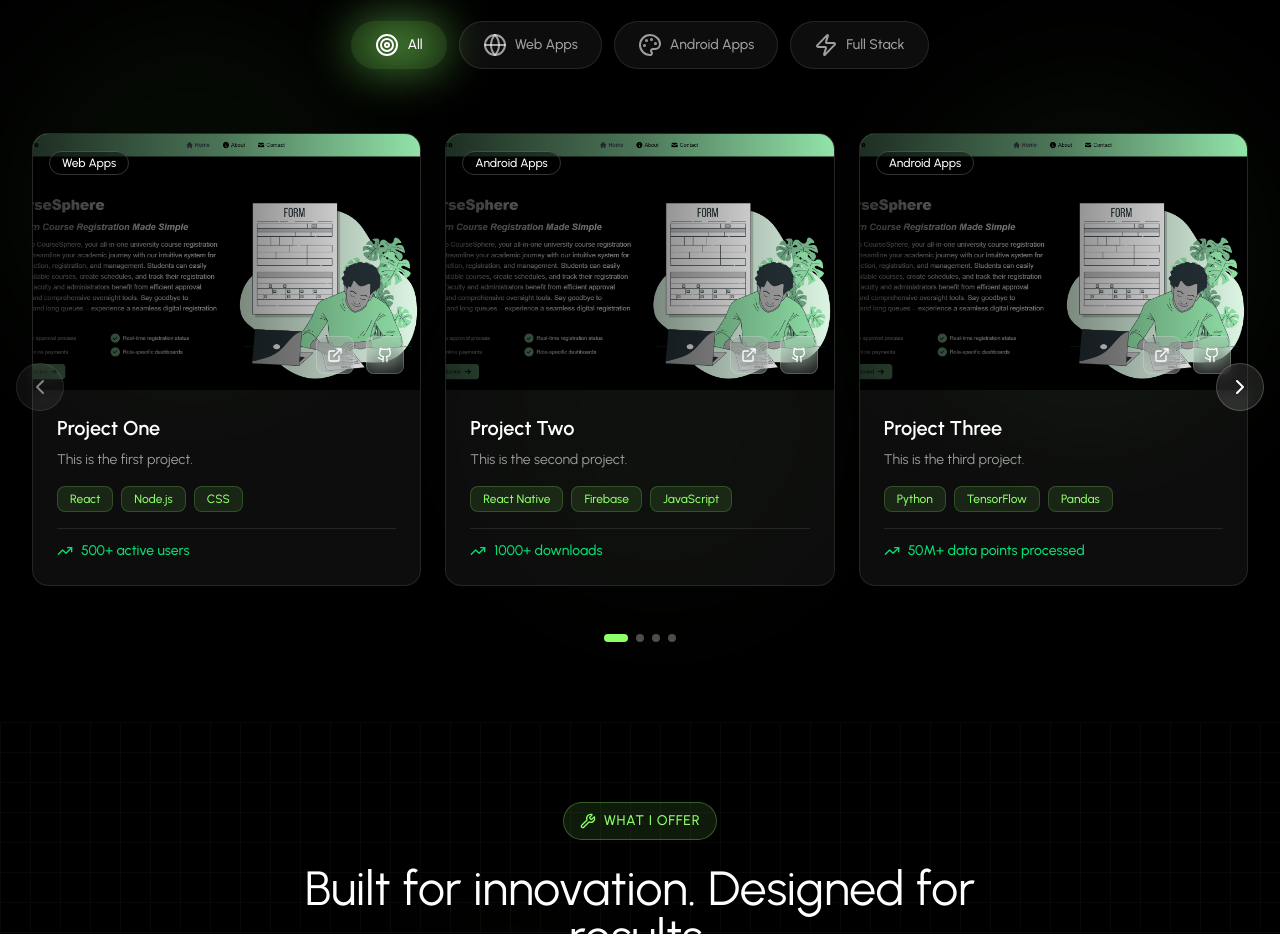
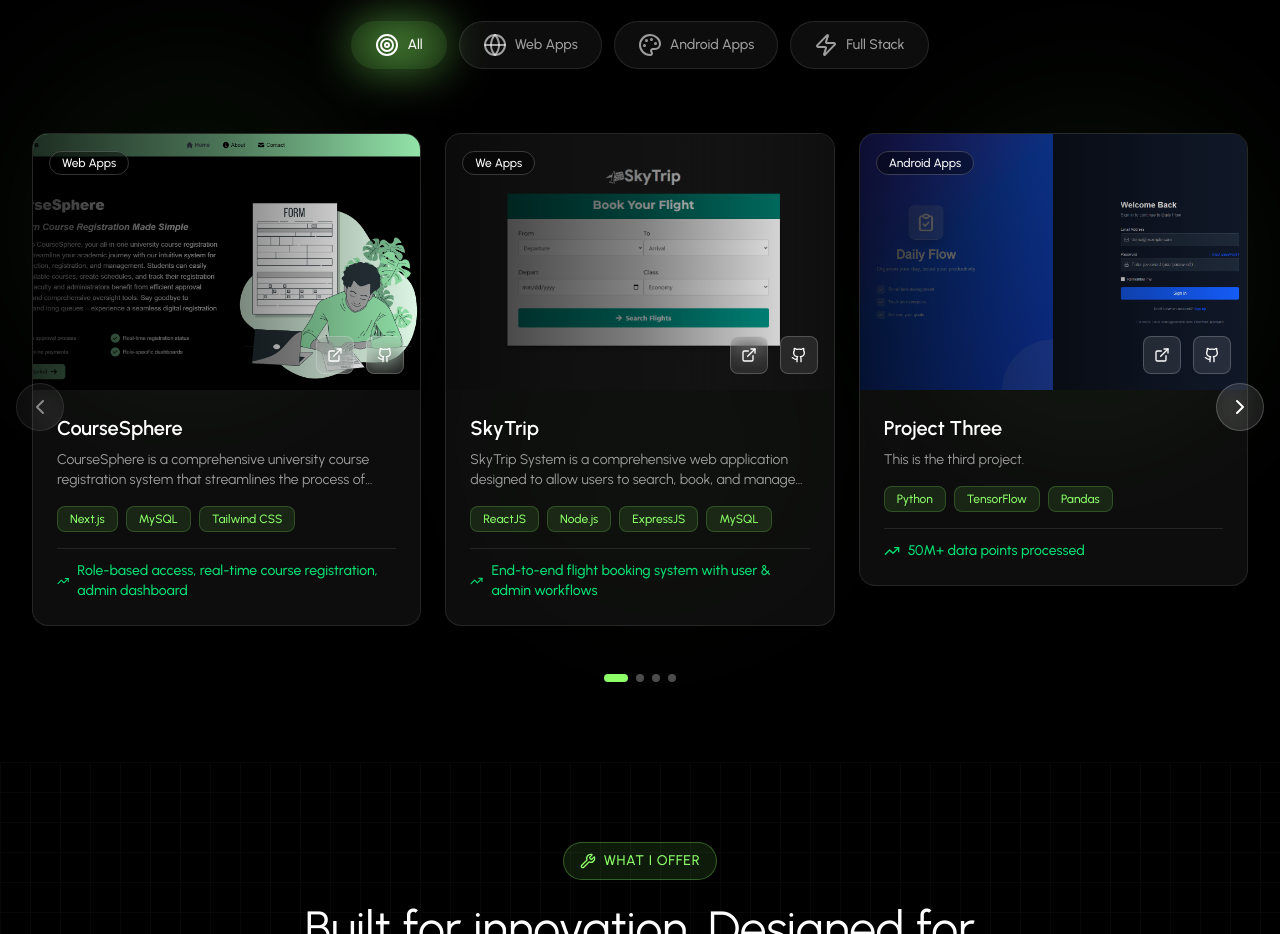
Before and after one commit to tajwone17/portfolio-tajwone, a React (Vite) app: page / in a window 1280 px wide. Shown: the part 3080-4014 px from the top of the page. Built offline with nearby package versions, Linux system fonts and the light colour scheme.

Commit message:
Refactor code structure for improved readability and maintainability

```diff
--- a/index.html
+++ b/index.html
@@ -8,7 +8,7 @@
     <link rel="manifest" href="/site.webmanifest" />
 
     <meta name="viewport" content="width=device-width, initial-scale=1.0" />
-    <title>my-project</title>
+    <title>Portfolio-Tajwone </title>
   </head>
   <body>
     <div id="root"></div>
--- a/src/data/projects.js
+++ b/src/data/projects.js
@@ -1,32 +1,38 @@
 export const projects = [
   {
     id: 1,
-    title: "Project One",
-    description: "This is the first project.",
+    title: "CourseSphere",
+    description:
+      "CourseSphere is a comprehensive university course registration system that streamlines the process of course selection, registration, and management for students, advisors, and administrators.",
     category: "Web Apps",
-    technologies: ["React", "Node.js", "CSS"],
-    metrics: "500+ active users",
+    technologies: ["Next.js", "MySQL", "Tailwind CSS"],
+    metrics:
+      "Role-based access, real-time course registration, admin dashboard",
+
     image: "/images/projects/project-one.png",
-    demoUrl: "https://demo.projectone.com",
-    githubUrl: "https://github.com/usertitle/project-one",
+    demoUrl:
+      "https://docs.google.com/presentation/d/1b1cLRVDV8ChjcqbLyvh-j7U-7FdD2lY1/edit?rtpof=true&sd=true",
+    githubUrl: "https://github.com/tajwone17/CourseSphere",
   },
   {
     id: 2,
-    title: "Project Two",
-    description: "This is the second project.",
-    category: "Android Apps",
-    technologies: ["React Native", "Firebase", "JavaScript"],
-    metrics: "1000+ downloads",
-     image: "/images/projects/project-one.png",
-    demoUrl: "https://demo.projecttwo.com",
-    githubUrl: "https://github.com/usertitle/project-two",
+    title: "SkyTrip",
+    description:
+      "SkyTrip System is a comprehensive web application designed to allow users to search, book, and manage flight reservations. The system provides users with the ability to select flights, make secure payments, and receive booking confirmations. Additionally, an **Admin Panel** is included for administrators to manage flight listings, airlines, and other related functionalities.",
+    category: "We Apps",
+    technologies: ["ReactJS", "Node.js", "ExpressJS", "MySQL"],
+    metrics: "End-to-end flight booking system with user & admin workflows",
+    image: "/images/projects/project-two.png",
+    demoUrl:
+      "https://drive.google.com/file/d/1Mugk_ohRs-ZIVLUzUB197BVAMCPAxrjT/view?usp=drive_link",
+    githubUrl: "https://github.com/tajwone17/Online-Flight-Booking",
   },
   {
     id: 3,
     title: "Project Three",
     description: "This is the third project.",
     category: "Android Apps",
-     image: "/images/projects/project-one.png",
+    image: "/images/projects/project-three.png",
     technologies: ["Python", "TensorFlow", "Pandas"],
     metrics: "50M+ data points processed",
     demoUrl: "https://demo.projectthree.com",
@@ -38,7 +44,7 @@ export const projects = [
     description: "This is the fourth project.",
     category: "Android Apps",
     technologies: ["Docker", "Kubernetes", "AWS"],
-     image: "/images/projects/project-one.png",
+    image: "/images/projects/project-one.png",
     metrics: "99.9% uptime",
     demoUrl: "https://demo.projectfour.com",
     githubUrl: "https://github.com/usertitle/project-four",
@@ -49,7 +55,7 @@ export const projects = [
     description: "This is the fifth project.",
     category: "Full Stack",
     technologies: ["Node.js", "MongoDB", "Express"],
-     image: "/images/projects/project-one.png",
+    image: "/images/projects/project-one.png",
     metrics: "10K+ API calls/day",
     demoUrl: "https://demo.projectfive.com",
     githubUrl: "https://github.com/usertitle/project-five",
@@ -60,10 +66,10 @@ export const projects = [
     description: "This is the sixth project.",
     category: "Full Stack",
     technologies: ["Vue.js", "Django", "PostgreSQL"],
-     image: "/images/projects/project-one.png",
+    image: "/images/projects/project-one.png",
     metrics: "200+ concurrent users",
     demoUrl: "https://demo.projectsix.com",
     githubUrl: "https://github.com/usertitle/project-six",
   },
 ];
-export const categories = ['All','Web Apps', 'Android Apps', 'Full Stack'];
+export const categories = ["All", "Web Apps", "Android Apps", "Full Stack"];
```
Also changed, not shown: public/images/projects/project-three.png (added), public/images/projects/project-two.png (added).
